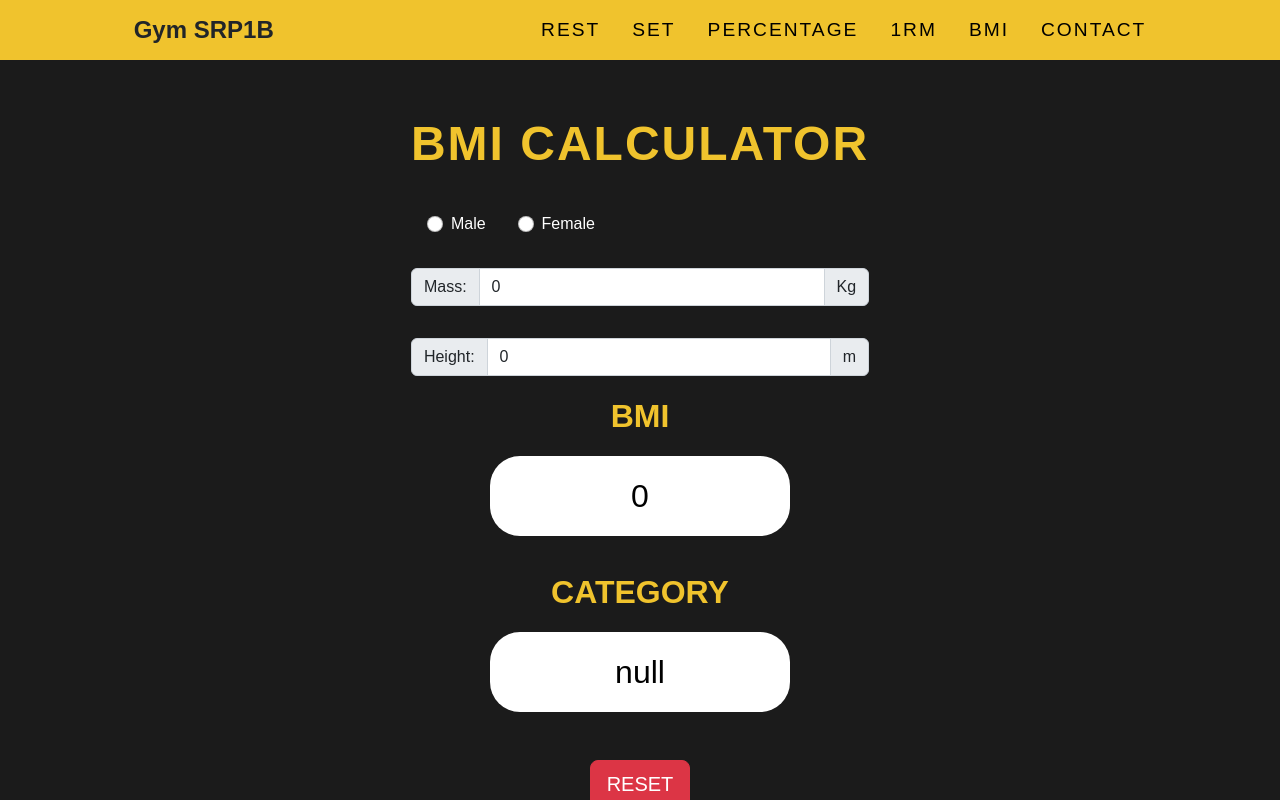
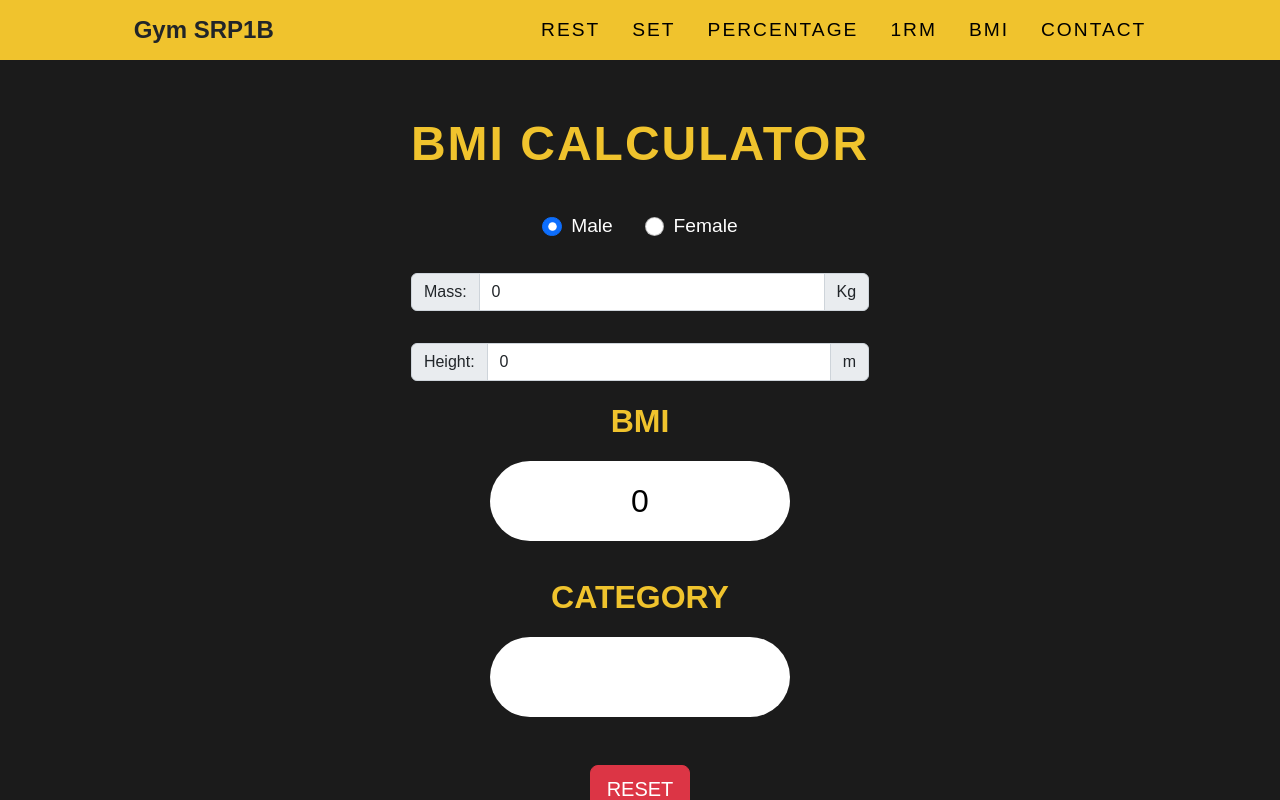
Before and after one commit to marcocrupi/gymsrp-react, a React (Create React App) app: page /gymsrp-react/bmi in a window 1280 px wide. Built offline with nearby package versions, Linux system fonts and the light colour scheme.

Commit message:
update bmi

```diff
--- a/src/CSS/bmi.css
+++ b/src/CSS/bmi.css
@@ -14,8 +14,9 @@
 .radio__bmi {
     color: white;
     display: flex;
-    justify-content: flex-start;
+    justify-content: center;
     width: 100%;
+    font-size: 1.2rem;
 }
 
 .singleRadio__bmi {
@@ -33,7 +34,7 @@
   font-size: 2rem;
   color: black;
   margin-bottom: 2rem;
-  border-radius: 30px;
+  border-radius: 50px;
 }
 
 .bmi__resultBMI {
@@ -53,7 +54,7 @@
   font-size: 2rem;
   color: black;
   margin-bottom: 3rem;
-  border-radius: 30px;
+  border-radius: 50px;
 }
 
 p {
--- a/src/pages/bmi.js
+++ b/src/pages/bmi.js
@@ -21,7 +21,7 @@ function Bmi() {
 
   const [category, setCategory] = useState(
     localStorage.getItem("category") === null
-      ? null
+      ? ""
       : localStorage.getItem("category")
   );
 
@@ -127,6 +127,7 @@ function Bmi() {
               name="flexRadioDefault"
               id="flexRadioDefault1"
               onChange={male}
+              checked
             />
             <label className="form-check-label" htmlFor="flexRadioDefault1">
               Male
@@ -190,7 +191,7 @@ function Bmi() {
           <span>CATEGORY</span>
         </div>
         <div className="bmi__category">
-          {category === null ? null : localStorage.getItem("category")}
+          {category}
         </div>
         <div>
           <button
```
